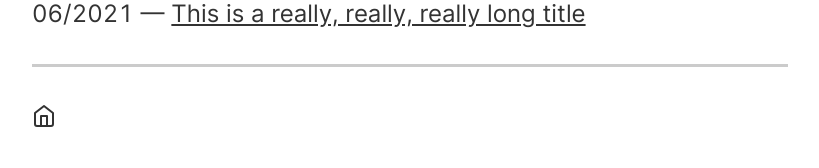
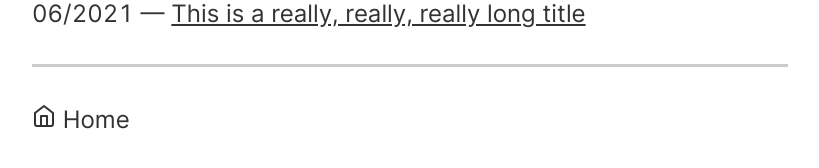
Before and after one commit to ajpwalser/ajpwalser.github.io, a Jekyll site: the page built from index.html, in a window 1280 px wide. Shown: the part 385-553 px from the top of the page, without its empty margins (230-1049 px from the left). Built offline with Jekyll 4.4.1, drawn with Linux system fonts in a browser that asks for light colours.

Commit message:
Update index.html

```diff
--- a/index.html
+++ b/index.html
@@ -17,7 +17,7 @@ description:
 <footer>
 <p class="footer">
   <nav>
-    <a href="/">{% include icon/home.svg %}</a>
+    <a href="/">{% include icon/home.svg %}<span>Home</span></a>
   </nav>
 </p>
 </footer>
```
